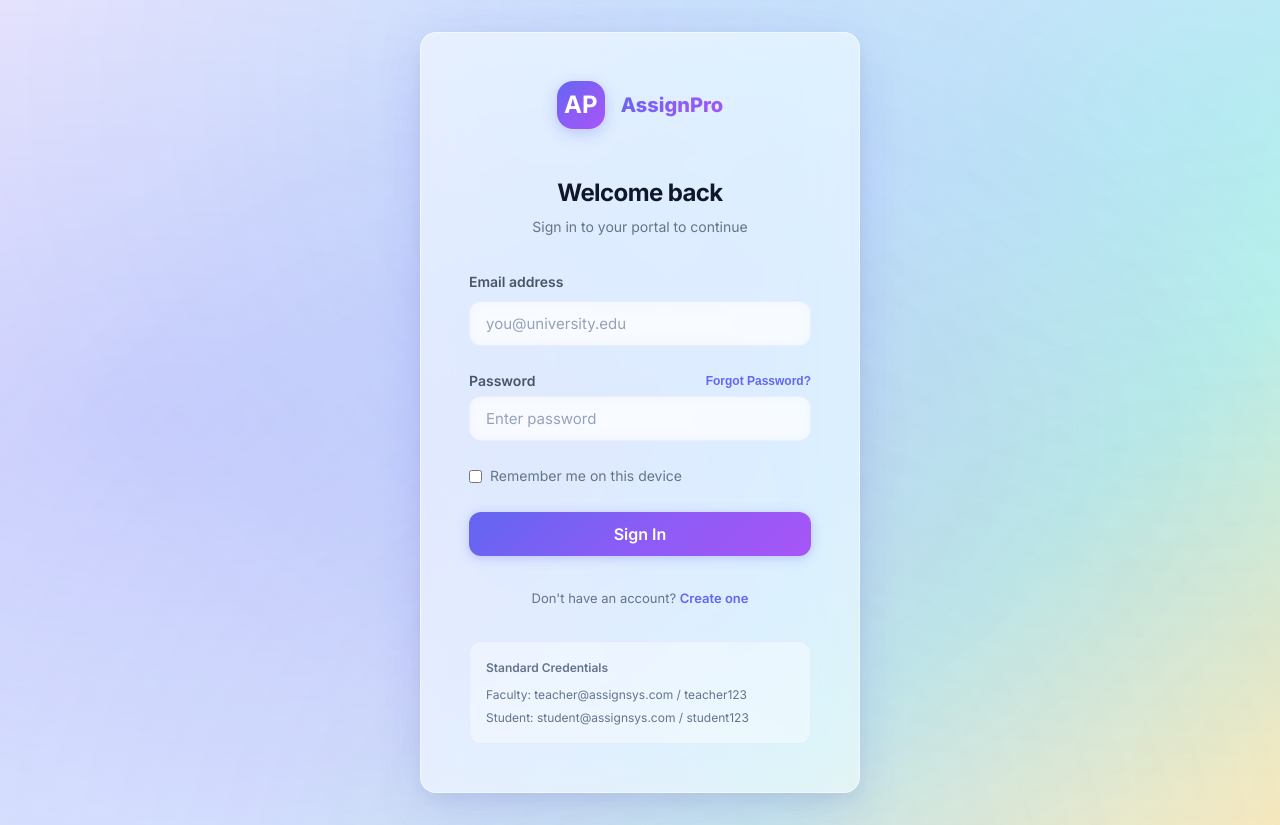
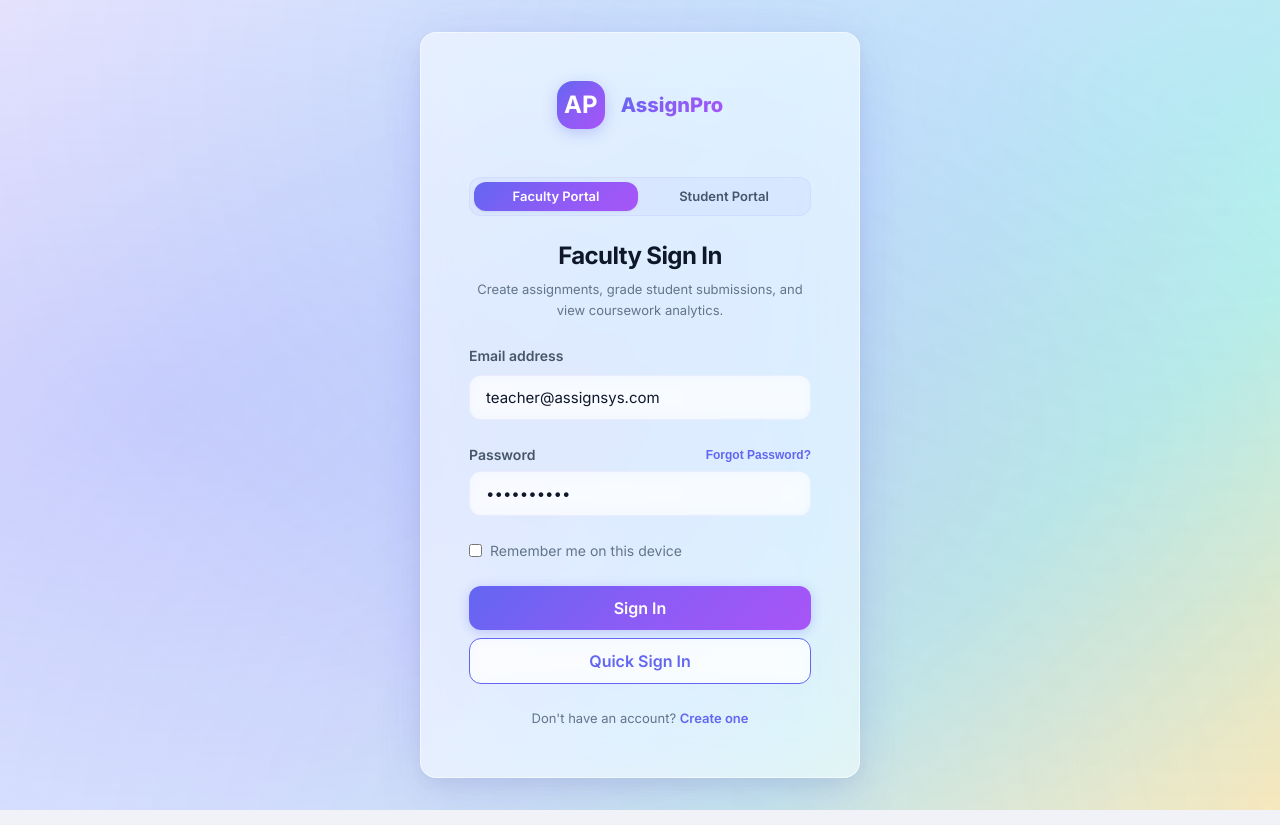
Before and after one commit to UtkarshGhub23/Online-Assignment-Submission-System, a Next.js app in the folder assignment-system/: page /login in a window 1280 px wide. Built offline with nearby package versions, Linux system fonts and the light colour scheme; no server answers.

Commit message:
Add interactive portal switching tabs and Quick Sign In button to Login page

```diff
--- a/assignment-system/src/app/login/page.js
+++ b/assignment-system/src/app/login/page.js
@@ -6,17 +6,17 @@ import { useAuth } from '@/context/AuthContext';
 import Link from 'next/link';
 
 function LoginForm() {
+  const { login, forgotPassword, resetPassword } = useAuth();
+  const router = useRouter();
   const searchParams = useSearchParams();
-  const router = useRouter();
-  const { login, forgotPassword, resetPassword } = useAuth();
 
-  // Auth Mode
+  const [activeTab, setActiveTab] = useState('faculty'); // 'faculty' | 'student'
+  const [email, setEmail] = useState('teacher@assignsys.com');
+  const [password, setPassword] = useState('teacher123');
+  const [rememberMe, setRememberMe] = useState(false);
+  const [loading, setLoading] = useState(false);
+  const [error, setError] = useState('');
   const [mode, setMode] = useState('login'); // 'login' | 'forgot' | 'reset'
-
-  // Input states
-  const [email, setEmail] = useState('');
-  const [password, setPassword] = useState('');
-  const [rememberMe, setRememberMe] = useState(false);
 
   // Forgot password states
   const [forgotEmail, setForgotEmail] = useState('');
@@ -28,15 +28,19 @@ function LoginForm() {
   const [newPassword, setNewPassword] = useState('');
   const [resetSuccess, setResetSuccess] = useState('');
 
-  // General states
-  const [error, setError] = useState('');
-  const [loading, setLoading] = useState(false);
-  const [expiredMsg, setExpiredMsg] = useState(false);
+  const expiredMsg = searchParams.get('expired');
 
   useEffect(() => {
-    if (searchParams.get('expired') === 'true') {
-      setExpiredMsg(true);
+    if (activeTab === 'faculty') {
+      setEmail('teacher@assignsys.com');
+      setPassword('teacher123');
+    } else {
+      setEmail('student@assignsys.com');
+      setPassword('student123');
     }
+  }, [activeTab]);
+
+  useEffect(() => {
     const token = searchParams.get('token');
     if (token) {
       setResetToken(token);
@@ -45,11 +49,25 @@ function LoginForm() {
   }, [searchParams]);
 
   const handleLogin = async (e) => {
-    e.preventDefault();
+    if (e) e.preventDefault();
     setError('');
     setLoading(true);
 
     const result = await login(email, password, rememberMe);
+    if (result.success) {
+      router.push('/dashboard');
+    } else {
+      setError(result.error);
+    }
+    setLoading(false);
+  };
+
+  const handleQuickLogin = async (role) => {
+    setError('');
+    setLoading(true);
+    const quickEmail = role === 'faculty' ? 'teacher@assignsys.com' : 'student@assignsys.com';
+    const quickPass = 'teacher123'; // Both mock users use teacher123/student123 seeded values
+    const result = await login(quickEmail, quickPass, false);
     if (result.success) {
       router.push('/dashboard');
     } else {
@@ -98,7 +116,7 @@ function LoginForm() {
 
   return (
     <div className="auth-page">
-      <div className="auth-card glass-card">
+      <div className="auth-card glass-card" style={{ maxWidth: '440px', width: '100%' }}>
         <div className="auth-logo">
           <div className="auth-logo-icon" style={{ color: 'white', fontWeight: 'bold' }}>AP</div>
           <span className="auth-logo-text">AssignPro</span>
@@ -114,8 +132,55 @@ function LoginForm() {
 
         {mode === 'login' && (
           <>
-            <h1 className="auth-title">Welcome back</h1>
-            <p className="auth-subtitle">Sign in to your portal to continue</p>
+            <div style={{
+              display: 'grid',
+              gridTemplateColumns: '1fr 1fr',
+              gap: '4px',
+              padding: '4px',
+              background: 'rgba(99, 102, 241, 0.05)',
+              borderRadius: 'var(--radius-md)',
+              border: '1px solid var(--border-color)',
+              marginBottom: 'var(--spacing-lg)'
+            }}>
+              <button
+                type="button"
+                className={`btn btn-sm ${activeTab === 'faculty' ? 'btn-primary' : ''}`}
+                style={{
+                  background: activeTab === 'faculty' ? 'var(--gradient-primary)' : 'transparent',
+                  color: activeTab === 'faculty' ? 'white' : 'var(--text-secondary)',
+                  border: 'none',
+                  boxShadow: activeTab === 'faculty' ? 'var(--shadow-sm)' : 'none',
+                  padding: 'var(--spacing-sm)'
+                }}
+                onClick={() => setActiveTab('faculty')}
+              >
+                Faculty Portal
+              </button>
+              <button
+                type="button"
+                className={`btn btn-sm ${activeTab === 'student' ? 'btn-primary' : ''}`}
+                style={{
+                  background: activeTab === 'student' ? 'var(--gradient-primary)' : 'transparent',
+                  color: activeTab === 'student' ? 'white' : 'var(--text-secondary)',
+                  border: 'none',
+                  boxShadow: activeTab === 'student' ? 'var(--shadow-sm)' : 'none',
+                  padding: 'var(--spacing-sm)'
+                }}
+                onClick={() => setActiveTab('student')}
+              >
+                Student Portal
+              </button>
+            </div>
+
+            <h1 className="auth-title">
+              {activeTab === 'faculty' ? 'Faculty Sign In' : 'Student Sign In'}
+            </h1>
+            <p className="auth-subtitle" style={{ fontSize: '0.8125rem', marginBottom: 'var(--spacing-lg)' }}>
+              {activeTab === 'faculty'
+                ? 'Create assignments, grade student submissions, and view coursework analytics.'
+                : 'Browse courses, download instructions, upload files, and check review marks.'
+              }
+            </p>
 
             <form onSubmit={handleLogin}>
               <div className="form-group">
@@ -124,7 +189,7 @@ function LoginForm() {
                   id="email"
                   type="email"
                   className="form-input"
-                  placeholder="you@university.edu"
+                  placeholder={activeTab === 'faculty' ? 'teacher@assignsys.com' : 'student@assignsys.com'}
                   value={email}
                   onChange={(e) => setEmail(e.target.value)}
                   required
@@ -164,11 +229,12 @@ function LoginForm() {
                   onChange={(e) => setRememberMe(e.target.checked)}
                   style={{ width: 'auto', cursor: 'pointer' }}
                 />
-                <label htmlFor="rememberMe" className="text-sm text-muted" style={{ cursor: 'pointer', select: 'none' }}>
+                <label htmlFor="rememberMe" className="text-sm text-muted" style={{ cursor: 'pointer', userSelect: 'none' }}>
                   Remember me on this device
                 </label>
               </div>
 
+              <div style={{ display: 'flex', flexDirection: 'column', gap: 'var(--spacing-sm)' }}>
                 <button
                   type="submit"
                   className="btn btn-primary btn-lg w-full"
@@ -176,9 +242,20 @@ function LoginForm() {
                 >
                   {loading ? 'Signing in...' : 'Sign In'}
                 </button>
+
+                <button
+                  type="button"
+                  className="btn btn-secondary btn-lg w-full"
+                  onClick={() => handleQuickLogin(activeTab)}
+                  disabled={loading}
+                  style={{ borderColor: 'var(--accent-primary)', color: 'var(--accent-primary)' }}
+                >
+                  Quick Sign In
+                </button>
+              </div>
             </form>
 
-            <div className="auth-footer">
+            <div className="auth-footer" style={{ marginTop: 'var(--spacing-lg)' }}>
               Don&apos;t have an account?{' '}
               <Link href="/register">Create one</Link>
             </div>
@@ -288,22 +365,6 @@ function LoginForm() {
             </form>
           </>
         )}
-
-        <div style={{
-          marginTop: 'var(--spacing-xl)',
-          padding: 'var(--spacing-md)',
-          borderRadius: 'var(--radius-md)',
-          background: 'var(--bg-glass)',
-          border: '1px solid var(--border-color)',
-        }}>
-          <p className="text-xs text-muted" style={{ marginBottom: '0.5rem', fontWeight: 600 }}>
-            Standard Credentials
-          </p>
-          <div className="text-xs text-muted" style={{ display: 'flex', flexDirection: 'column', gap: '0.25rem' }}>
-            <span>Faculty: teacher@assignsys.com / teacher123</span>
-            <span>Student: student@assignsys.com / student123</span>
-          </div>
-        </div>
       </div>
     </div>
   );
```
Lines whose indentation alone changed are shown as unchanged.
